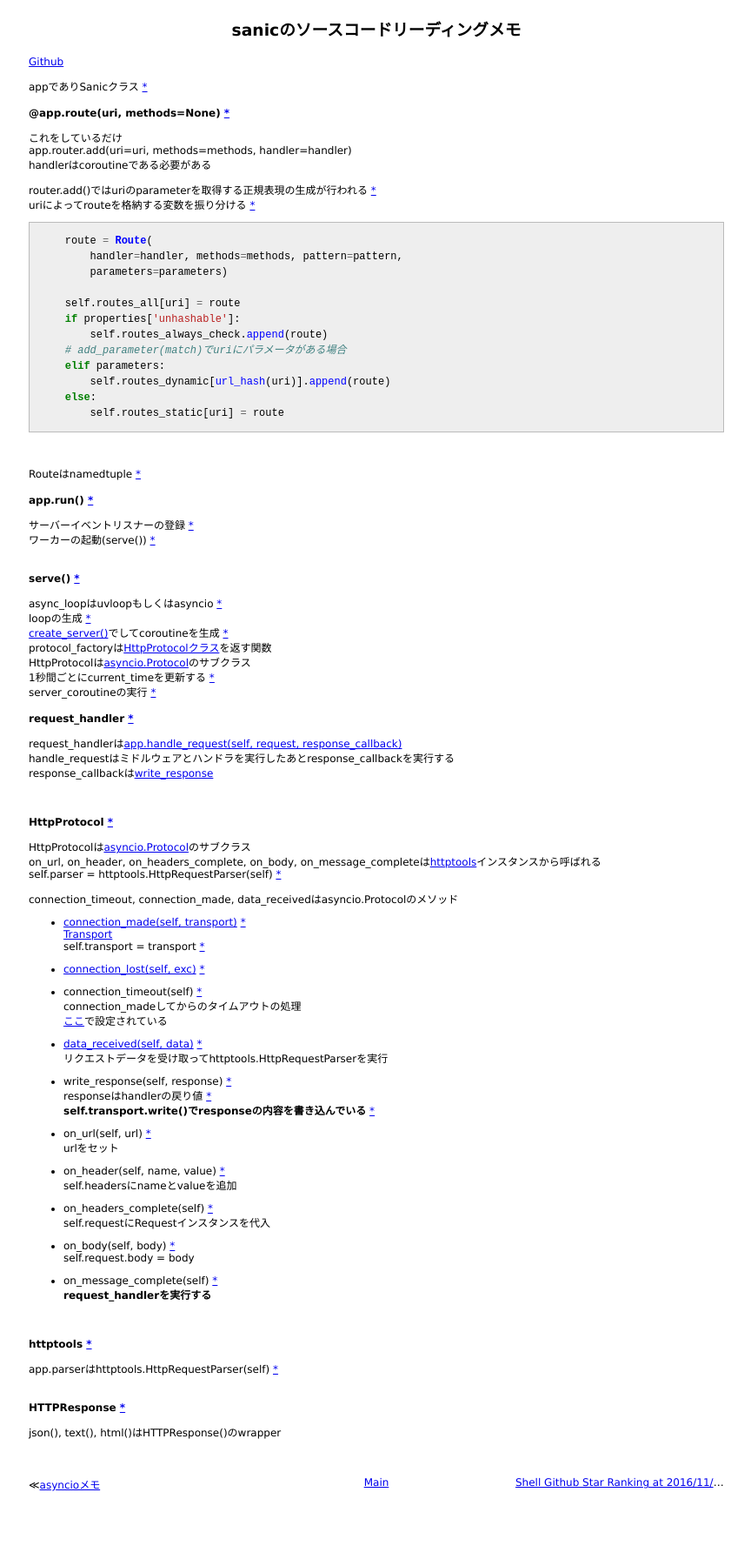
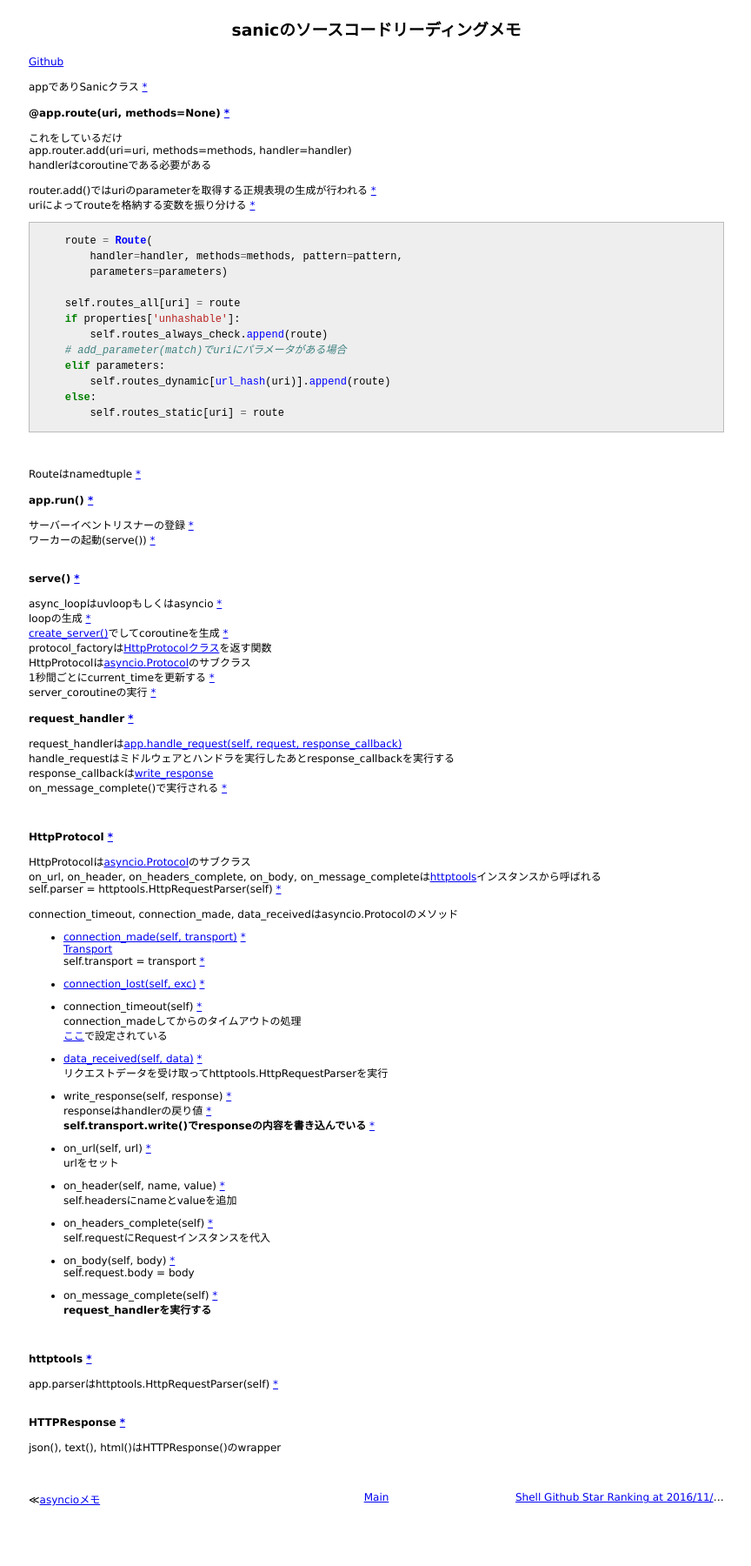
Before and after one commit to 38elements/38elements.github.com, a Jekyll site: the page built from _posts/2016-11-22-python-sanic.md, in a window 1280 px wide. Shown: the whole page at 87% size, without its empty margins (207-1071 px from the left). Built offline with Jekyll 4.4.1, drawn with Linux system fonts in a browser that asks for light colours.

Commit message:
Update 2016-11-22-python-sanic.md

```diff
--- a/_posts/2016-11-22-python-sanic.md
+++ b/_posts/2016-11-22-python-sanic.md
@@ -52,7 +52,7 @@ server_coroutineの実行 [\*](https://github.com/channelcat/sanic/blob/93f50b8e
 request_handlerは[app.handle_request(self, request, response_callback)](https://github.com/channelcat/sanic/blob/93f50b8ef7ed8fee206d2c440b096c09f1dd0af4/sanic/sanic.py#L140)
 handle_requestはミドルウェアとハンドラを実行したあとresponse_callbackを実行する
 response_callbackは[write_response](https://github.com/channelcat/sanic/blob/93f50b8ef7ed8fee206d2c440b096c09f1dd0af4/sanic/server.py#L142)
-
+on_message_complete()で実行される [\*](https://github.com/channelcat/sanic/blob/89e2084489a8db6ba3e1fd69ebbcd5d15d0adf42/sanic/server.py#L144)
 
 <br>
 
```
